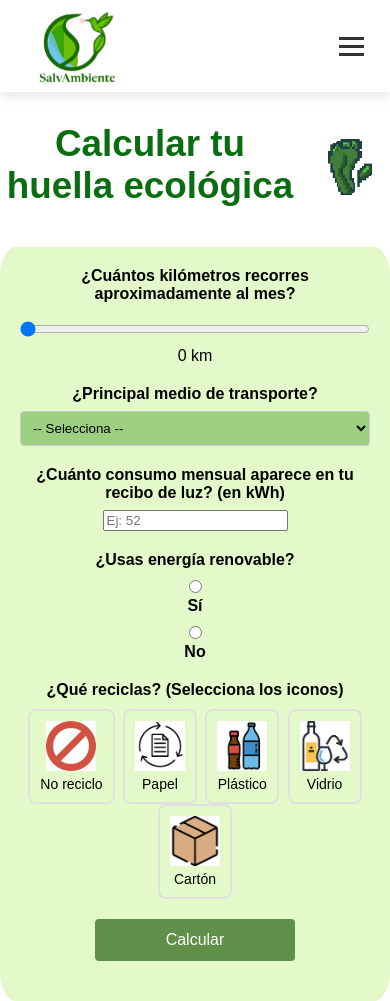
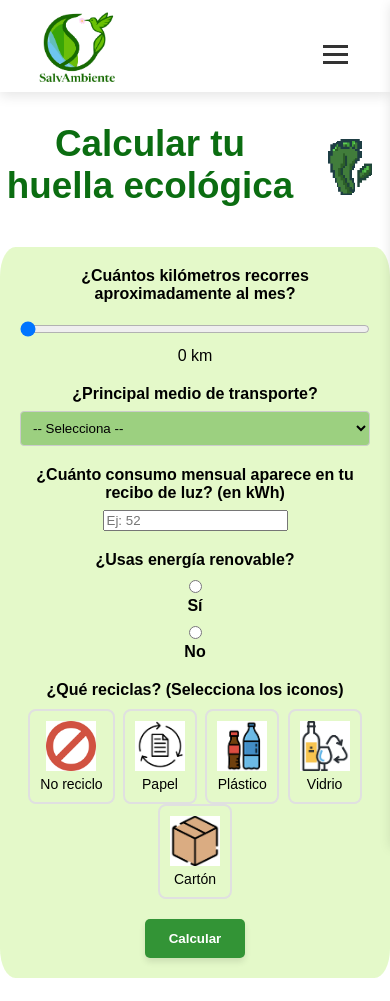
Before and after one commit to Emerson1423/huella-de-carbono-sprint-3-Main, a Vue app in the folder frontend/: page /huella in a window 390 px wide. After the commit the page ends 978 px from the top, so only its background shows below. Built offline with nearby package versions, Linux system fonts and the light colour scheme; no server answers; sample sign-in values are in the browser's storage.

Commit message:
Observaciones

```diff
--- a/frontend/src/Style.css
+++ b/frontend/src/Style.css
@@ -16,6 +16,12 @@
 .filter-btn.green {
     background: #339436;
     color: #ffffff;
+}
+.center {
+    display: flex;
+    justify-content: center;
+    align-items: center;
+    gap: 8px;
 }
 .filter-btn.gray {
     background: #686b6d;
@@ -41,6 +47,16 @@
 }
 .link-btn:hover { background: #1b5e20; }
 
+.filter-btn:disabled, filter-btn[disabled] {
+  background: #646464;
+  cursor: not-allowed;
+  box-shadow: none;
+}
+.filter-btn:disabled:hover, filter-btn[disabled]:hover {
+  transform: none;
+  box-shadow: none;
+
+}
 .link-btn {
   display: inline-block;
   background: #2e7d32;
--- a/frontend/src/components/HabitosComponente.vue
+++ b/frontend/src/components/HabitosComponente.vue
@@ -536,7 +536,7 @@ export default {
   // Verificar que el índice sea válido
   if (indiceHabito === null || indiceHabito === undefined || indiceHabito >= this.cards.length) {
     console.error('Índice de hábito inválido:', indiceHabito);
-    alert('❌ Error: No se pudo identificar el hábito seleccionado.');
+    alert(' Error: No se pudo identificar el hábito seleccionado.');
     return;
   }
 
@@ -545,14 +545,14 @@ export default {
   // Verificar que el hábito existe
   if (!habitoSeleccionado) {
     console.error('Hábito no encontrado en índice:', indiceHabito);
-    alert('❌ Error: Hábito no encontrado.');
+    alert(' Error: Hábito no encontrado.');
     return;
   }
 
   // CAMBIO 1: Obtener el ID del usuario actual
   const user = localStorage.getItem('user');
   if (!user) {
-    alert('❌ Debes iniciar sesión para agregar hábitos.');
+    alert(' Debes iniciar sesión para agregar hábitos.');
     return;
   }
 
@@ -561,7 +561,7 @@ export default {
     userData = JSON.parse(user);
   } catch (error) {
     console.error('Error al parsear usuario:', error);
-    alert('❌ Error al obtener información del usuario.');
+    alert('Error al obtener información del usuario.');
     return;
   }
 
@@ -576,7 +576,7 @@ console.log('Todas las claves de hábitos:', Object.keys(localStorage).filter(k
 
   // Verificar límite máximo de 3 hábitos
   if (habitosGuardados.length >= 3) {
-    alert('⚠️ Ya tienes 3 hábitos agregados. Elimina uno para agregar otro.');
+    alert(' Ya tienes 3 hábitos agregados. Elimina uno para agregar otro.');
     return;
   }
 
@@ -590,7 +590,7 @@ console.log('Todas las claves de hábitos:', Object.keys(localStorage).filter(k
   );
 
   if (habitoExiste) {
-    alert('⚠️ Este hábito ya está en tu lista.');
+    alert(' Este hábito ya está en tu lista.');
     return;
   }
 
@@ -610,7 +610,7 @@ console.log('Todas las claves de hábitos:', Object.keys(localStorage).filter(k
     detail: nuevoHabito
   }));
 
-  alert(`✅ ¡Hábito "${habitoSeleccionado.title}" agregado exitosamente!`);
+  alert(`¡Hábito "${habitoSeleccionado.title}" agregado exitosamente!`);
 }
 
 
--- a/frontend/src/components/NavComponente.vue
+++ b/frontend/src/components/NavComponente.vue
@@ -5,7 +5,7 @@
         <img src="@/assets/img/logo.png" alt="Logo" class="logo-img" />
       </div>
 
-      <button class="menu-toggle" @click="toggleMenu" aria-label="Toggle menu">
+      <button class="menu-toggle" @click="toggleMenu" :class="{ active: isMenuOpen }" aria-label="Toggle menu">
         <span class="bar"></span>
         <span class="bar"></span>
         <span class="bar"></span>
@@ -135,11 +135,14 @@ export default {
 
     // Escuchar evento personalizado para cuando se haga login
     window.addEventListener('authStateChanged', this.checkAuthStatus);
+
+    document.addEventListener('click', this.handleOutsideClick);
   },
 
   beforeUnmount() {
     window.removeEventListener('storage', this.checkAuthStatus);
     window.removeEventListener('authStateChanged', this.checkAuthStatus);
+    document.removeEventListener('click', this.handleOutsideClick);
   },
 
   methods: {
@@ -217,8 +220,15 @@ export default {
       } finally {
         this.showLogoutModal = false;
       }
+
     },
-
+    handleOutsideClick(event) {
+      const headerEl = this.$el;
+      if (!headerEl) return;
+      if (!headerEl.contains(event.target)) {
+        this.closeAll();
+      }
+    },
     forceLogout() {
       // Limpiar localStorage
       localStorage.removeItem('token');
@@ -519,75 +529,92 @@ body {
 /* Responsive */
 @media (max-width: 768px) {
 .header {
-    flex-wrap: wrap;
   padding: 1rem;
 }
 
-  .logo {
-    position: static;
-    margin-right: auto;
-  }
 
 .menu-toggle {
   display: block;
-    position: static;
+  position: absolute;
+  right: 16px;
+  top: 14px;
+  z-index: 2001;
 }
 
 .navigation {
-    width: 100%;
-    max-height: 0;
-    overflow: hidden;
-    transition: max-height 0.3s ease-out;
-    background-color: #ffffff;
-    position: absolute;
-    top: 100%;
+  width: 82%;
+  height: 100vh;
+  border-top-right-radius: 8px;
+  max-width: 230px;
+  transform: translateX(100%);
+  transition: transform .25s ease;
+  background: #ffffff;
+  position: fixed;
+  top: 0;
   right: 0;
-    z-index: 999;
+  z-index: 2000;
   box-shadow: 0 4px 12px rgba(0, 0, 0, 0.1) ;
   overflow-y: auto;
+  padding-top: 70px;
+  will-change: transform;
+  background-image: linear-gradient(rgb(255, 255, 255), rgba(77, 165, 0, 0.173));
+  background-size: cover;
+  background-position: center;
+  background-repeat: no-repeat;
 }
 
 .navigation.active {
-    max-height: 90vh;
-    overflow-y:auto;
+  transform: translateX(0);
 }
 
 .nav-list {
   display: flex;
   flex-direction: column;
-    gap: 1rem;
+  gap: 6px;
+  padding: 12px;
+  margin: 0;
   align-items: center;
-    padding: 1rem;
+  justify-content: center;
+  text-align: center;
+}
+.nav-link {
+  font-size: 1.05rem;
+  padding: 10px 12px;
+  border-radius: 12px;
+  transition: all 0.2s ease;
+  font-weight: 500;
 }
 
-  .nav-link {
-    font-size: 1.2rem;
-    padding: 0.5rem 1rem;
-    text-align: center;
+.dropdown-menu {
+  display: none;
+  padding-left: 16px;
+  margin-top: 6px;
+  position: static;
+  z-index: 1500;
   width: 100%;
-    border-radius: 4px;
+
+  }
+.nav-link:hover {
+  background-color: rgba(66, 185, 131, 0.15);
+
+}
+
+.dropdown-menu.active {
+  display: block;
+  padding: 8px;
+  border-radius: 8px;
 }
 .dropdown-link {
-    text-align: center;
-    width: 100%;
+  display: block;
+  font-size: 0.95rem;
+  padding: 10px 12px;
+  border-radius: 8px;
 }
-  .dropdown-menu {
-    position: static;
-    opacity: 1;
-    visibility: visible;
-    transform: none;
-    box-shadow: none;
-    border: none;
-    background: rgba(0, 0, 0, 0.05);
-    margin-left: 1rem;
-  }
-
-  .modal-content {
-    margin: 1rem;
-  }
-
-  .modal-actions {
-    flex-direction: column;
+.drawer-logout {
+  position: absolute;
+  bottom: 16px;
+  left: 12px;
+  right: 12px;
 }
 
 /* Efecto activo para el botón hamburguesa */
@@ -602,6 +629,7 @@ body {
 .menu-toggle.active .bar:nth-child(3) {
   transform: translateY(-8px) rotate(-45deg);
 }
+
 @media (max-width: var(--tablet)) {
 /* Estilos para pantallas más pequeñas que tablet */
 .elemento {
--- a/frontend/src/components/huellaComponente.vue
+++ b/frontend/src/components/huellaComponente.vue
@@ -114,14 +114,15 @@
       <div v-if="errors.reciclaje" class="error-message">
         {{ errors.reciclaje }}
       </div>
-
-      <button @click="calcularHuella" class="calcular-btn">Calcular</button>
+      <div class="center">
+      <button @click="calcularHuella" class="filter-btn green">Calcular</button>
     </div>
   </div>
+</div>
 </template>
 
 <script>
-
+import '../Style.css';
 
 export default {
 data() {
--- a/frontend/src/components/videosComponente.vue
+++ b/frontend/src/components/videosComponente.vue
@@ -144,6 +144,10 @@ export default {
   border-radius: 12px;
   overflow: hidden;
   box-shadow: 0 20px 25px -5px rgba(0, 0, 0, 0.1), 0 10px 10px -5px rgba(0, 0, 0, 0.04);
+  min-height: 220px;
+  max-width: 100%;
+  display: block;
+  aspect-ratio: 16 / 9;
 }
 
 .marco-video iframe {
@@ -152,6 +156,7 @@ export default {
   left: 0;
   width: 100%;
   height: 100%;
+  display: block;
 }
 
 .seccion-secundaria {
@@ -232,6 +237,7 @@ export default {
   .contenedor-principal {
     flex-direction: column;
     gap: 40px;
+    align-items: stretch;
   }
 
   .seccion-destacada {
```
Lines whose indentation alone changed are shown as unchanged.
